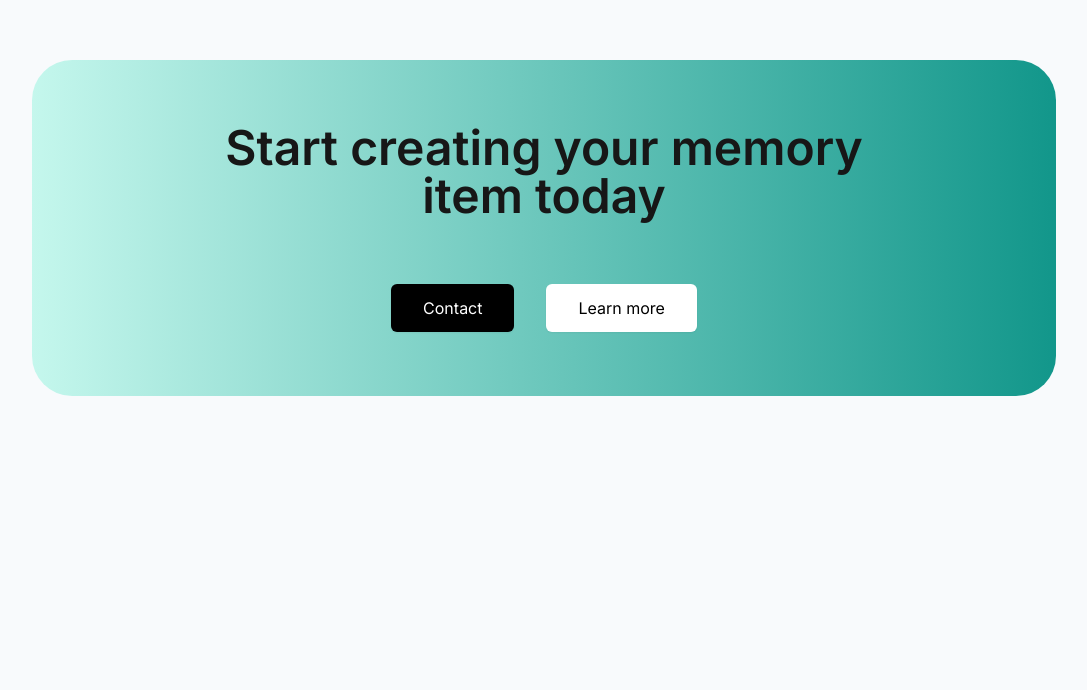
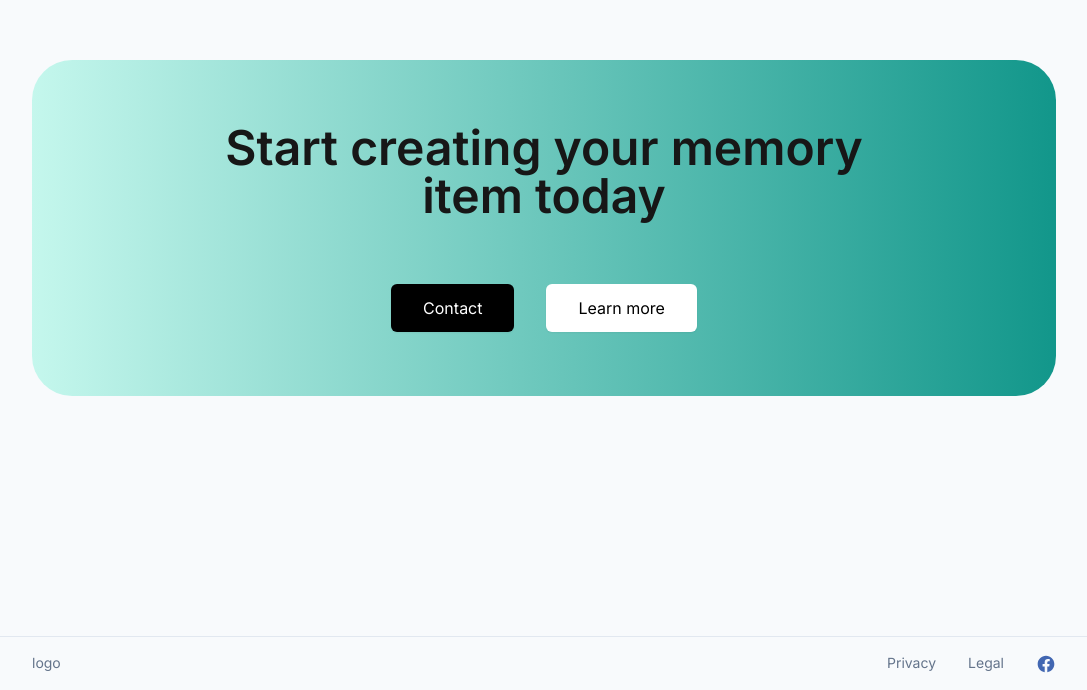
Before and after one commit to jakequinter/inspired-by-threads, a Next.js app: page / in a window 1280 px wide. Shown: the part 3044-3734 px from the top of the page, without its empty margins (96-1183 px from the left). Before the commit the page ends 3680 px from the top, so only its background shows below. Built offline with nearby package versions, Linux system fonts and the light colour scheme.

Commit message:
cleanup and add footer to homepage

```diff
--- a/pages/index.tsx
+++ b/pages/index.tsx
@@ -4,6 +4,7 @@ import Link from 'next/link';
 import { FiHeart } from 'react-icons/fi';
 
 import Cards from 'src/components/Cards';
+import Footer from 'src/components/layout/Footer/Footer';
 import Nav from 'src/components/layout/Nav/Nav';
 
 const Home: NextPage = () => {
@@ -115,6 +116,8 @@ const Home: NextPage = () => {
           </div>
         </div>
       </div>
+
+      <Footer />
     </div>
   );
 };
```
Also changed, not shown: src/components/ProductTabs.tsx (+0 -17 lines), public/images/logo.png (deleted).
